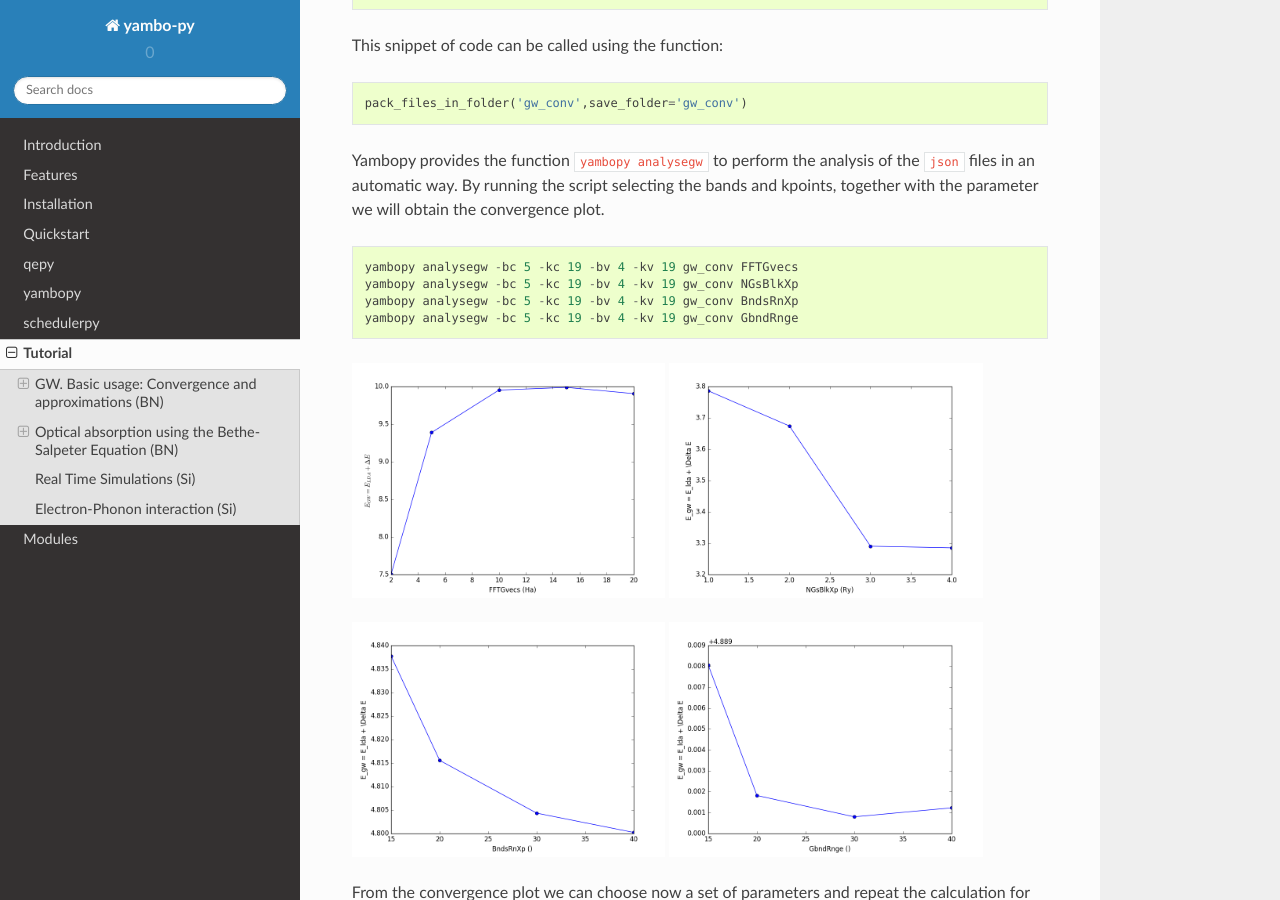
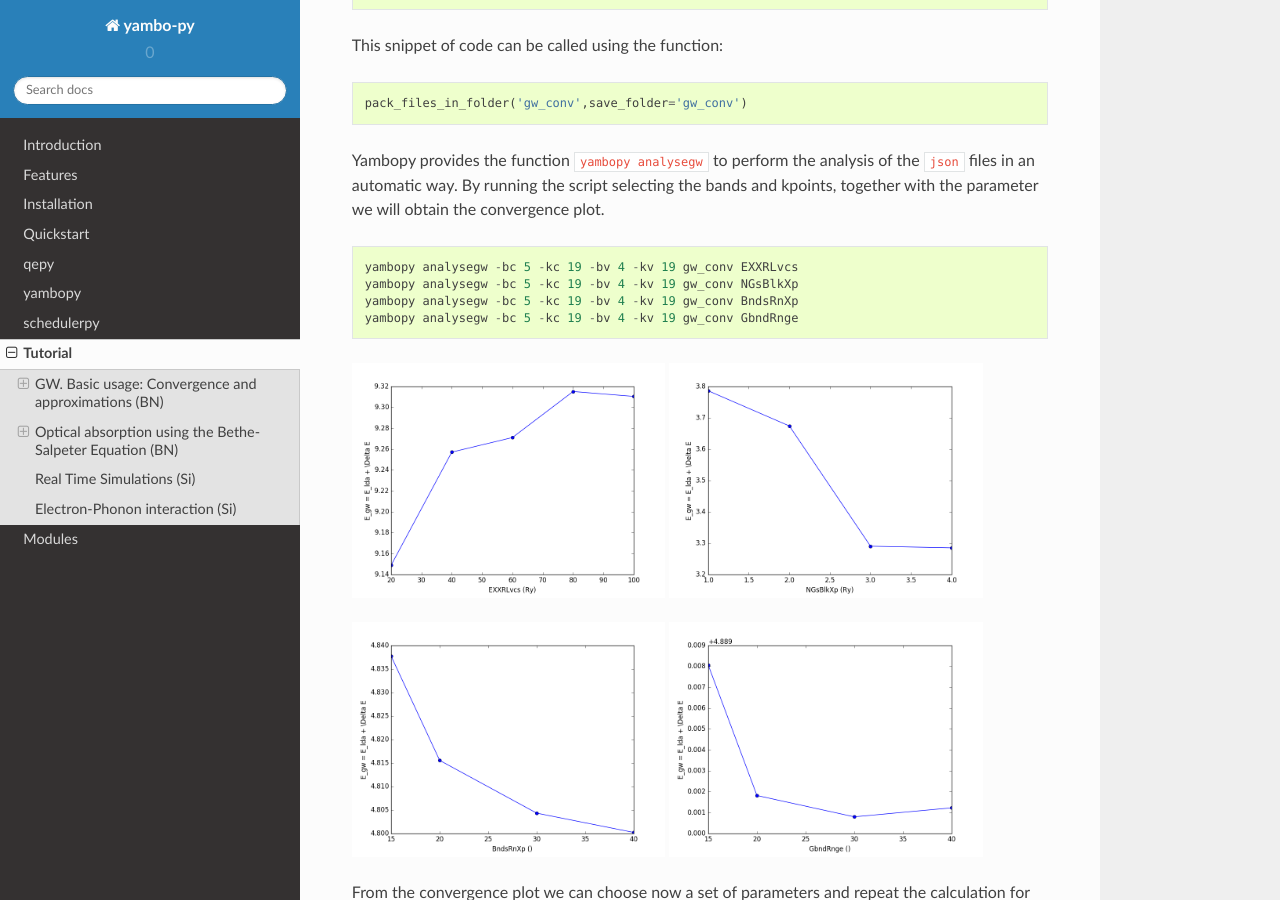
Before and after one commit to yambo-code/yambopy, a Sphinx documentation site: the page built from docs/source/tutorial.rst, in a window 1280 px wide and 900 px high, scrolled down 2164 px. Built offline with Sphinx 7.4.7 and the Read the Docs theme 2.0.0, drawn with Linux system fonts in a browser that asks for light colours.

Commit message:
touchs in tutorial

```diff
--- a/docs/source/tutorial.rst
+++ b/docs/source/tutorial.rst
@@ -99,12 +99,12 @@ Yambopy provides the function ``yambopy analysegw`` to perform the analysis of t
 
 .. code-block:: python
 
-    yambopy analysegw -bc 5 -kc 19 -bv 4 -kv 19 gw_conv FFTGvecs
+    yambopy analysegw -bc 5 -kc 19 -bv 4 -kv 19 gw_conv EXXRLvcs
     yambopy analysegw -bc 5 -kc 19 -bv 4 -kv 19 gw_conv NGsBlkXp
     yambopy analysegw -bc 5 -kc 19 -bv 4 -kv 19 gw_conv BndsRnXp
     yambopy analysegw -bc 5 -kc 19 -bv 4 -kv 19 gw_conv GbndRnge
 
-.. image:: figures/GW_CONV_FFTGvecs.png
+.. image:: figures/GW_CONV_EXXRLvcs.png
    :width: 45%
 .. image:: figures/GW_CONV_NGsBlkXp.png
    :width: 45%
```
Also changed, not shown: docs/source/figures/GW_CONV_FFTGvecs.png (deleted).
